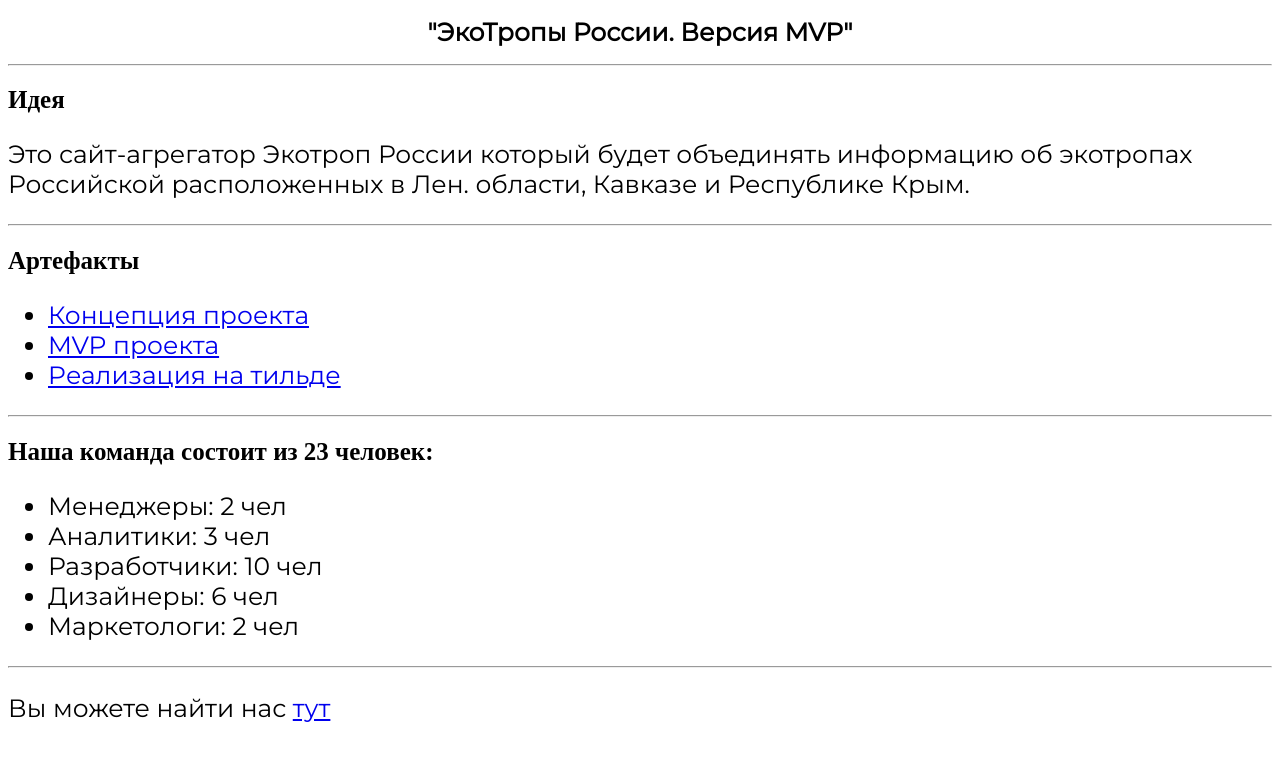
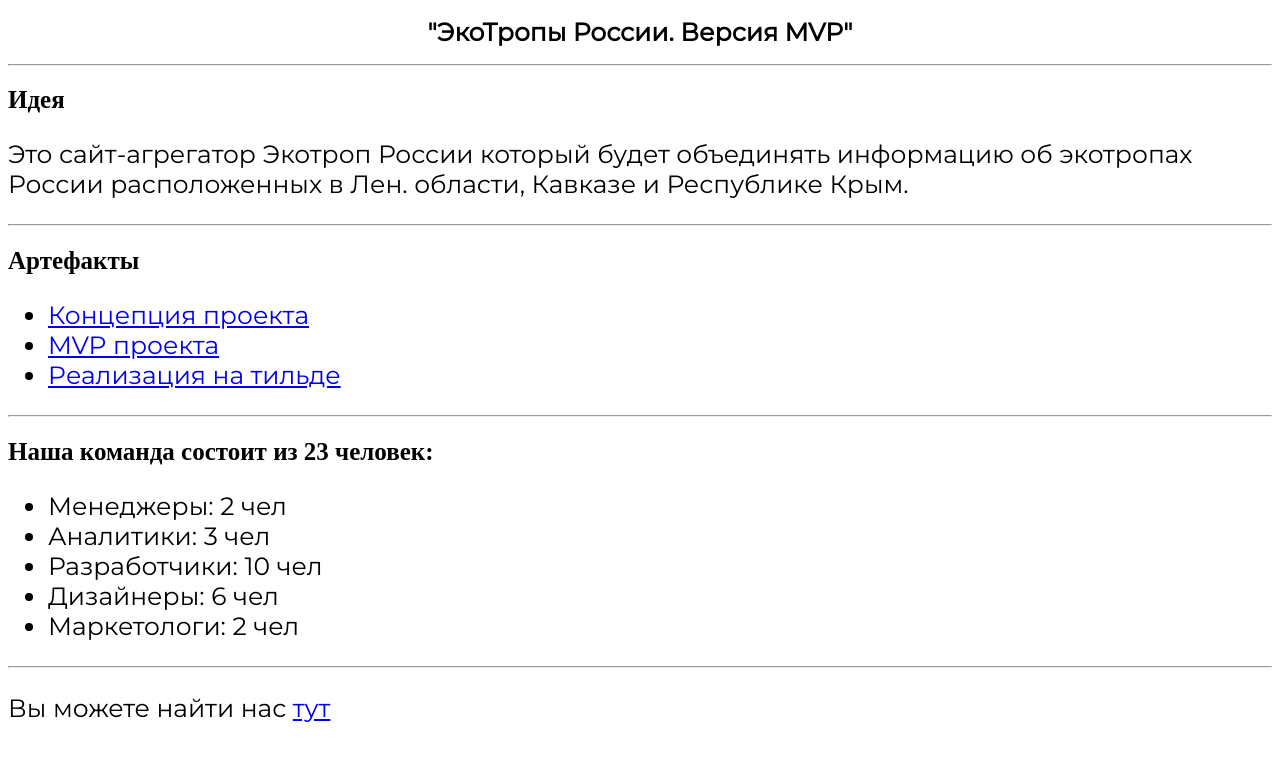
Before and after one commit to dukhovnayaer/Eco-trails, a plain HTML site: page index.html in a window 1280 px wide. Drawn offline with Linux system fonts and the light colour scheme.

Commit message:
еще ошибка

```diff
--- a/index.html
+++ b/index.html
@@ -32,7 +32,7 @@
     <section>
         <hr>
         <h2> Идея</h2>
-        <p>Это сайт-агрегатор Экотроп России который будет объединять информацию об экотропах Российской расположенных в Лен. области,
+        <p>Это сайт-агрегатор Экотроп России который будет объединять информацию об экотропах России расположенных в Лен. области,
             Кавказе и Республике Крым.</p>
 
     </section>
```
